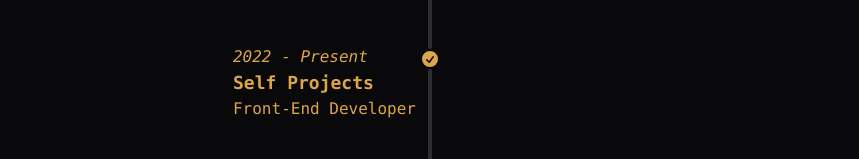
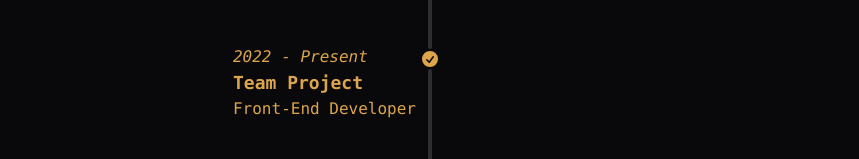
Before and after one commit to afadhilen/Afadhilen, a React (Create React App) app: page /education in a window 1280 px wide. Shown: the part 1537-1696 px from the top of the page, without its empty margins (260-1119 px from the left). Built offline with nearby package versions, Linux system fonts and the light colour scheme.

Commit message:
Update Education.js

```diff
--- a/src/components/Education.js
+++ b/src/components/Education.js
@@ -217,7 +217,7 @@ function Education() {
               </div>
               <div className="timeline-start mb-10 text-left">
                 <time className="font-mono italic">2022 - Present</time>
-                <div className="text-lg font-black">Self Projects</div>
+                <div className="text-lg font-black">Team Project</div>
                 Front-End Developer
               </div>
               <hr />
```
